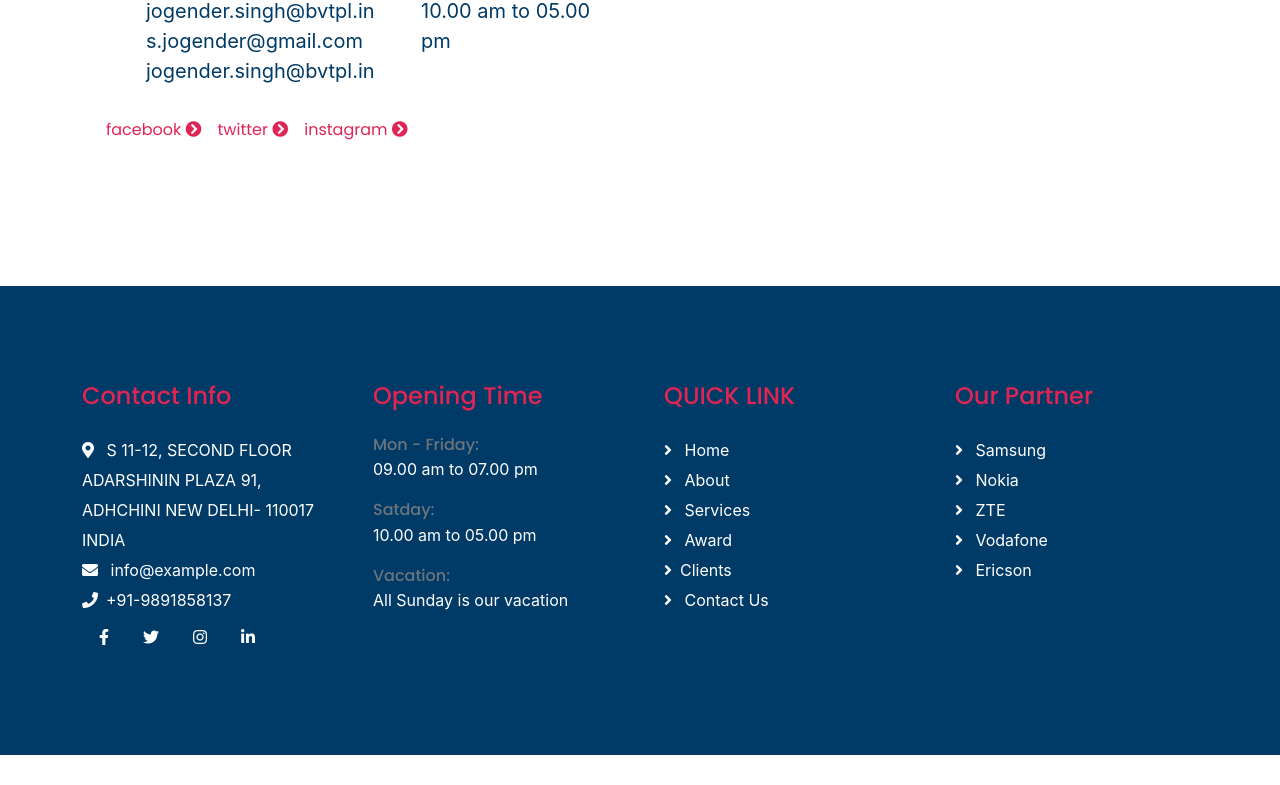
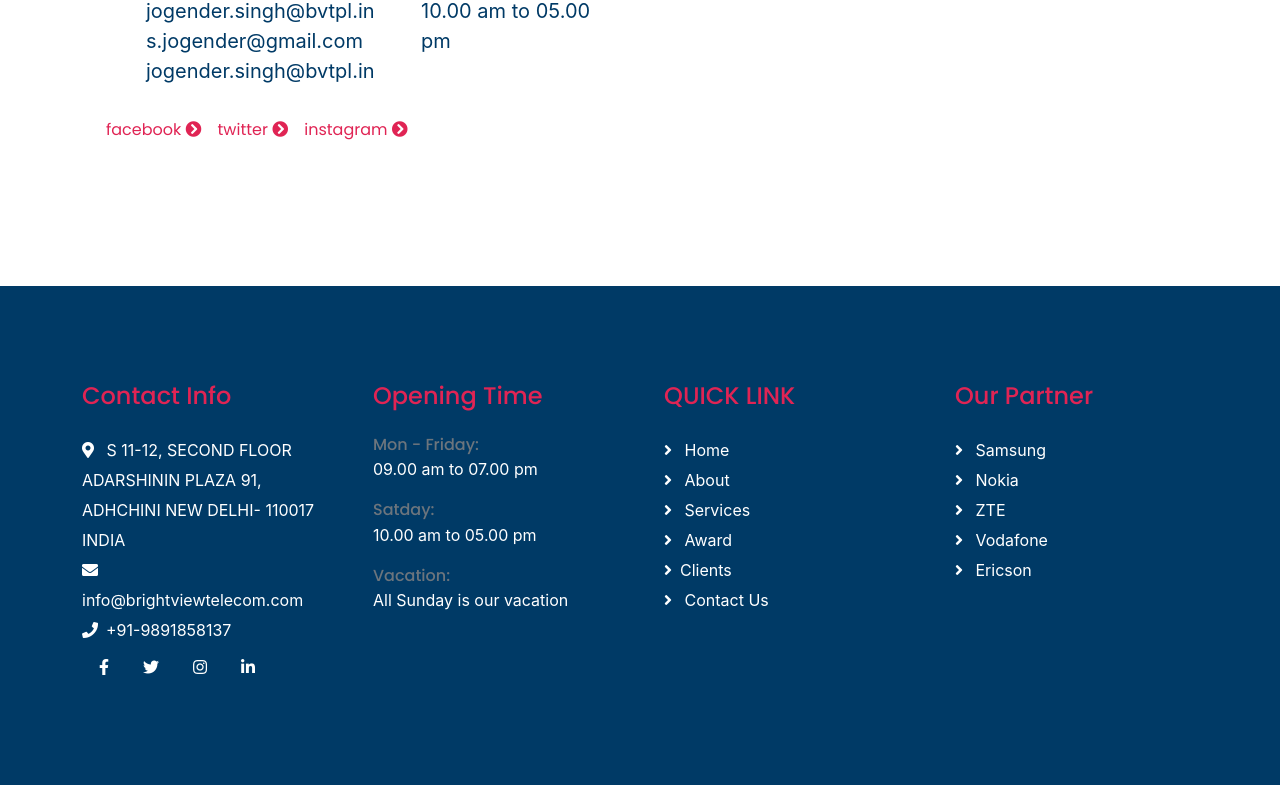
Before and after one commit to hemantdevgithub/BRIGHTVIEWTELECOM, a React (Create React App) app: page /contact in a window 1280 px wide. Shown: the part 1176-1961 px from the top of the page. Before the commit the page ends 1931 px from the top, so only its background shows below. Built offline with nearby package versions, Linux system fonts and the light colour scheme.

Commit message:
[Email updated]

```diff
--- a/src/components/Footer.js
+++ b/src/components/Footer.js
@@ -19,7 +19,8 @@ const Footer = () => {
                   FLOOR ADARSHININ PLAZA 91, ADHCHINI NEW DELHI- 110017 INDIA
                 </a>
                 <a href="">
-                  <i className="fas fa-envelope me-2" /> info@example.com
+                  <i className="fas fa-envelope me-2" />{" "}
+                  info@brightviewtelecom.com
                 </a>
                 <a href="">
                   <i className="fas fa-phone me-2" />
```
